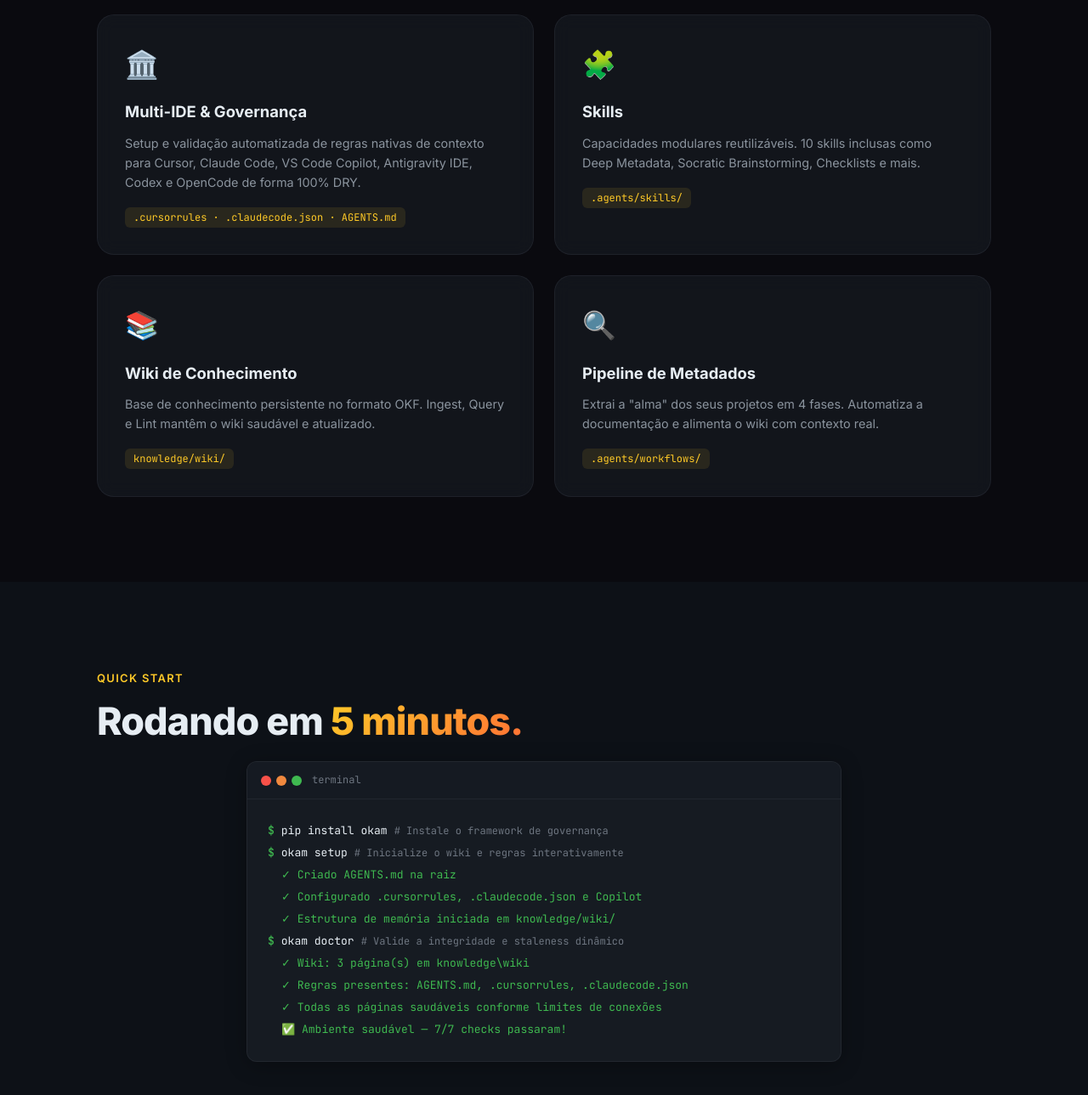
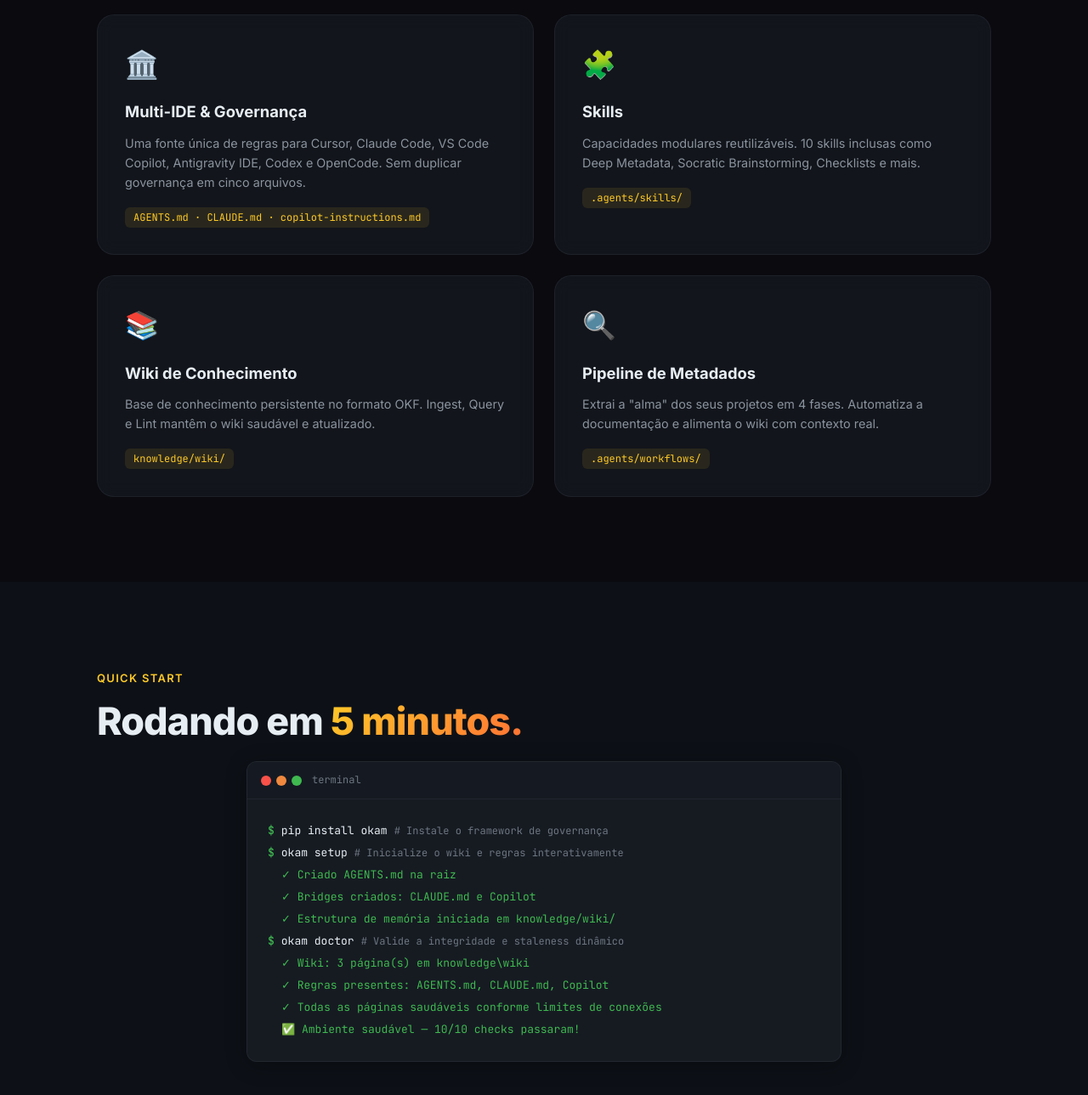
Before and after one commit to juliano-ceconi/okam, a plain HTML site: page landing/index.html in a window 1280 px wide. Shown: the part 3287-4576 px from the top of the page at 85% size. Drawn offline with Linux system fonts and the light colour scheme.

Commit message:
docs: alinha README, QUICKSTART, wiki e landing ao bridge consolidado
A landing anunciava publicamente .cursorrules e .claudecode.json em tres
pontos, alem de "7/7 checks" desatualizado.

Adiciona a pagina de wiki multi-agent-bridge documentando qual arquivo cada
plataforma le e por que os dois foram removidos, e registra a regra de fonte
unica em governance-standards.md.

Tambem lista a skill checklists, que faltava no catalogo do QUICKSTART, e
normaliza tags do template e da seed page.

Co-Authored-By: Claude Opus 4.8 <noreply@anthropic.com>

```diff
--- a/landing/index.html
+++ b/landing/index.html
@@ -208,8 +208,8 @@
                 <div class="component-card" data-delay="0">
                     <div class="component-icon">🏛️</div>
                     <h3>Multi-IDE & Governança</h3>
-                    <p>Setup e validação automatizada de regras nativas de contexto para Cursor, Claude Code, VS Code Copilot, Antigravity IDE, Codex e OpenCode de forma 100% DRY.</p>
-                    <span class="component-file">.cursorrules · .claudecode.json · AGENTS.md</span>
+                    <p>Uma fonte única de regras para Cursor, Claude Code, VS Code Copilot, Antigravity IDE, Codex e OpenCode. Sem duplicar governança em cinco arquivos.</p>
+                    <span class="component-file">AGENTS.md · CLAUDE.md · copilot-instructions.md</span>
                 </div>
                 <div class="component-card" data-delay="100">
                     <div class="component-icon">🧩</div>
@@ -262,7 +262,7 @@
                         <span class="terminal-success">✓ Criado AGENTS.md na raiz</span>
                     </div>
                     <div class="terminal-line terminal-output" data-step="3b">
-                        <span class="terminal-success">✓ Configurado .cursorrules, .claudecode.json e Copilot</span>
+                        <span class="terminal-success">✓ Bridges criados: CLAUDE.md e Copilot</span>
                     </div>
                     <div class="terminal-line terminal-output" data-step="4">
                         <span class="terminal-success">✓ Estrutura de memória iniciada em knowledge/wiki/</span>
@@ -276,13 +276,13 @@
                         <span class="terminal-success">✓ Wiki: 3 página(s) em knowledge\wiki</span>
                     </div>
                     <div class="terminal-line terminal-output" data-step="7">
-                        <span class="terminal-success">✓ Regras presentes: AGENTS.md, .cursorrules, .claudecode.json</span>
+                        <span class="terminal-success">✓ Regras presentes: AGENTS.md, CLAUDE.md, Copilot</span>
                     </div>
                     <div class="terminal-line terminal-output" data-step="8">
                         <span class="terminal-success">✓ Todas as páginas saudáveis conforme limites de conexões</span>
                     </div>
                     <div class="terminal-line terminal-output" data-step="9">
-                        <span class="terminal-success">✅ Ambiente saudável — 7/7 checks passaram!</span>
+                        <span class="terminal-success">✅ Ambiente saudável — 10/10 checks passaram!</span>
                     </div>
                 </div>
             </div>
```
Also changed, not shown: 8 other files.
